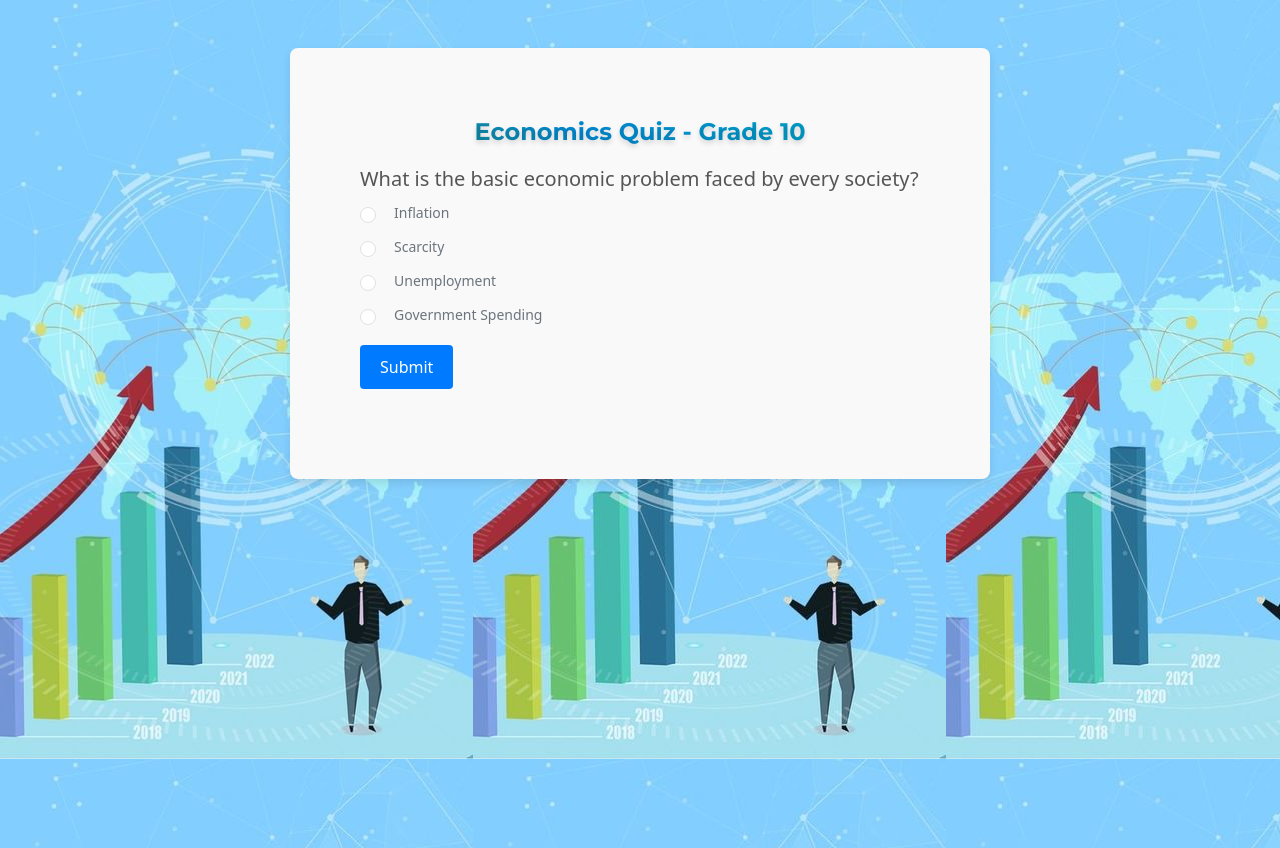
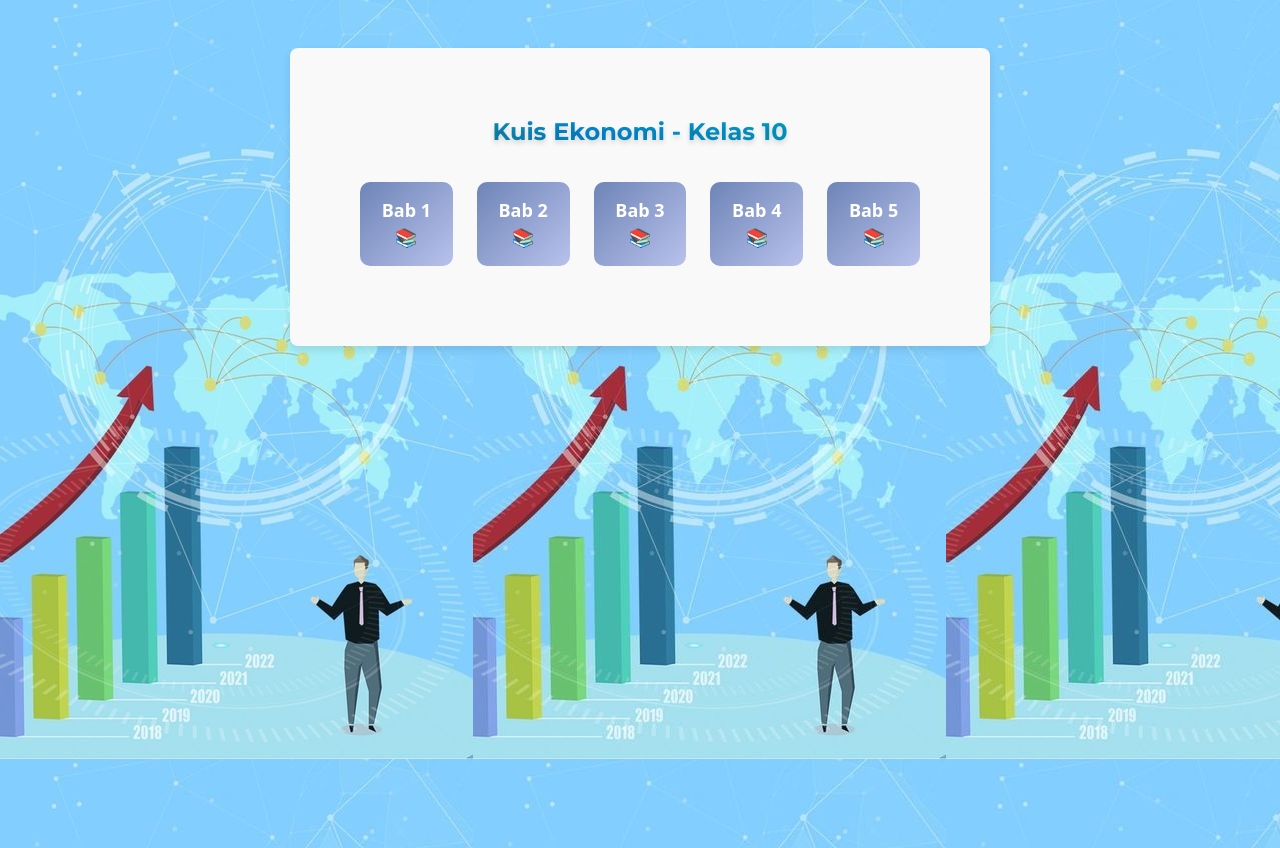
Before and after one commit to aldifnbb/web-proyek, a React (Create React App) app: page /quiz in a window 1280 px wide. Built offline with nearby package versions, Linux system fonts and the light colour scheme.

Commit message:
update quiz js and quiz css again

```diff
--- a/src/components/Quiz.css
+++ b/src/components/Quiz.css
@@ -83,3 +83,27 @@
     font-size: 18px;
     color: #555;
 }
+
+.btn-chapter {
+    width: 100%;
+    padding: 15px;
+    margin: 10px 0;
+    font-size: 18px;
+    font-weight: bold;
+    background: linear-gradient(135deg, #6e85b7, #b8c1ec);
+    color: #fff;
+    border: none;
+    border-radius: 10px;
+    transition: transform 0.3s, background 0.3s;
+    cursor: pointer;
+}
+
+.btn-chapter:hover {
+    transform: translateY(-5px);
+    background: linear-gradient(135deg, #4e73ab, #9caee3);
+}
+
+.btn-chapter:focus {
+    outline: none;
+    box-shadow: 0 0 10px rgba(0, 0, 0, 0.3);
+}
--- a/src/components/Quiz.js
+++ b/src/components/Quiz.js
@@ -1,40 +1,153 @@
 import React, { useState } from "react";
-import './Quiz.css'
+import './Quiz.css';
 
 function Quiz() {
-    const questions = [
+    // Pertanyaan tetap sama
+    const chapterQuestions = {
+        1: [
             {
-            question: "What is the basic economic problem faced by every society?",
-            options: ["Inflation", "Scarcity", "Unemployment", "Government Spending"],
-            answer: "Scarcity",
+                question: "Apa masalah ekonomi dasar yang dihadapi oleh setiap masyarakat?",
+                options: ["Inflasi", "Kelangkaan", "Pengangguran", "Pengeluaran Pemerintah"],
+                answer: "Kelangkaan",
             },
             {
-            question: "What is the term used to describe the cost of the next best alternative foregone?",
-            options: ["Opportunity Cost", "Marginal Cost", "Variable Cost", "Fixed Cost"],
-            answer: "Opportunity Cost",
+                question: "Apa istilah yang digunakan untuk menggambarkan biaya dari alternatif terbaik berikutnya yang diabaikan?",
+                options: ["Biaya Peluang", "Biaya Marginal", "Biaya Variabel", "Biaya Tetap"],
+                answer: "Biaya Peluang",
             },
             {
-            question: "Which of the following is a factor of production?",
-            options: ["Money", "Labor", "Government Policies", "Imports"],
-            answer: "Labor",
+                question: "Mana yang termasuk faktor produksi?",
+                options: ["Uang", "Tenaga Kerja", "Kebijakan Pemerintah", "Impor"],
+                answer: "Tenaga Kerja",
             },
             {
-            question: "Which economic system relies on supply and demand to determine prices?",
-            options: ["Command Economy", "Mixed Economy", "Market Economy", "Traditional Economy"],
-            answer: "Market Economy",
+                question: "Sistem ekonomi manakah yang bergantung pada penawaran dan permintaan untuk menentukan harga?",
+                options: ["Ekonomi Terencana", "Ekonomi Campuran", "Ekonomi Pasar", "Ekonomi Tradisional"],
+                answer: "Ekonomi Pasar",
             },
             {
-            question: "What do we call a sustained increase in the general price level of goods and services in an economy?",
-            options: ["Recession", "Deflation", "Depreciation", "Inflation"],
-            answer: "Inflation",
+                question: "Apa yang disebut dengan peningkatan berkelanjutan pada tingkat harga umum barang dan jasa dalam perekonomian?",
+                options: ["Resesi", "Deflasi", "Depresiasi", "Inflasi"],
+                answer: "Inflasi",
             },
-    ];
+        ],
+        2: [
+            {
+                question: "Apa tujuan utama dari kebijakan moneter?",
+                options: ["Pekerjaan penuh", "Mengendalikan inflasi", "Mengurangi kemiskinan", "Surplus perdagangan"],
+                answer: "Mengendalikan inflasi",
+            },
+            {
+                question: "Lembaga manakah yang terutama bertanggung jawab atas kebijakan moneter di sebagian besar negara?",
+                options: ["Pemerintah", "Bank Sentral", "Bank Komersial", "Pasar Saham"],
+                answer: "Bank Sentral",
+            },
+            {
+                question: "Apa alat utama yang digunakan dalam kebijakan moneter?",
+                options: ["Pajak Pendapatan", "Suku Bunga", "Tarif", "Subsidi"],
+                answer: "Suku Bunga",
+            },
+            {
+                question: "Apa yang terjadi jika suatu negara mencetak terlalu banyak uang?",
+                options: ["Deflasi", "Stabilitas Ekonomi", "Inflasi", "Penurunan perdagangan"],
+                answer: "Inflasi",
+            },
+            {
+                question: "Operasi pasar terbuka melibatkan aktivitas apa?",
+                options: ["Perdagangan dengan negara asing", "Membeli dan menjual obligasi pemerintah", "Pajak", "Membangun infrastruktur"],
+                answer: "Membeli dan menjual obligasi pemerintah",
+            },
+        ],
+        3: [
+            {
+                question: "Istilah apa yang mengacu pada perdagangan tanpa pembatasan pemerintah?",
+                options: ["Tarif", "Embargo", "Perdagangan Bebas", "Subsidi"],
+                answer: "Perdagangan Bebas",
+            },
+            {
+                question: "Apa istilah untuk pajak yang dikenakan pada barang impor?",
+                options: ["Subsidi", "Kuota", "Tarif", "Embargo"],
+                answer: "Tarif",
+            },
+            {
+                question: "Negara yang fokus pada produksi barang yang paling efisien disebut sedang melakukan apa?",
+                options: ["Keunggulan Absolut", "Keunggulan Komparatif", "Surplus Perdagangan", "Kejenuhan Pasar"],
+                answer: "Keunggulan Komparatif",
+            },
+            {
+                question: "Organisasi internasional mana yang mengawasi aturan perdagangan global?",
+                options: ["PBB", "IMF", "Bank Dunia", "WTO"],
+                answer: "WTO",
+            },
+            {
+                question: "Defisit perdagangan terjadi ketika:",
+                options: ["Ekspor suatu negara melebihi impornya", "Negara berhenti berdagang", "Impor suatu negara melebihi ekspornya", "Negara menggunakan tarif"],
+                answer: "Impor suatu negara melebihi ekspornya",
+            },
+        ],
+        4:[
+            {
+                question: "Apa yang dimaksud dengan permintaan dalam konteks ekonomi?",
+                options: ["Keinginan pembeli", "Jumlah barang yang diinginkan dan mampu dibeli", "Penawaran barang", "Ketersediaan barang"],
+                answer: "Jumlah barang yang diinginkan dan mampu dibeli",
+            },
+            {
+                question: "Hukum permintaan menyatakan bahwa, ceteris paribus, jika harga barang naik, maka:",
+                options: ["Permintaan akan tetap", "Permintaan barang tersebut meningkat", "Permintaan barang tersebut menurun", "Penawaran berkurang"],
+                answer: "Permintaan barang tersebut menurun",
+            },
+            {
+                question: "Apa yang terjadi ketika harga pasar berada di bawah harga keseimbangan?",
+                options: ["Kelebihan penawaran", "Kekurangan permintaan", "Kelebihan permintaan", "Ekuilibrium"],
+                answer: "Kelebihan permintaan",
+            },
+            {
+                question: "Elastisitas harga permintaan mengukur:",
+                options: ["Respons jumlah barang yang diminta terhadap perubahan harga", "Pendapatan nasional", "Jumlah barang yang diproduksi", "Penawaran barang"],
+                answer: "Respons jumlah barang yang diminta terhadap perubahan harga",
+            },
+            {
+                question: "Jika permintaan elastis, maka kenaikan harga barang akan:",
+                options: ["Meningkatkan total penerimaan", "Mengurangi total penerimaan", "Tidak mempengaruhi total penerimaan", "Meningkatkan jumlah barang diminta"],
+                answer: "Mengurangi total penerimaan",
+            },
+
+        ],
+        5:[
+            {
+                question: "Apa yang dimaksud dengan siklus ekonomi?",
+                options: ["Kenaikan harga barang secara tiba-tiba", "Perubahan periodik dalam tingkat aktivitas ekonomi", "Peningkatan populasi", "Perubahan nilai tukar"],
+                answer: "Perubahan periodik dalam tingkat aktivitas ekonomi",
+            },
+            {
+                question: "Tahapan ekspansi dalam siklus ekonomi ditandai dengan:",
+                options: ["Penurunan investasi", "Pengangguran tinggi", "Pertumbuhan produksi dan pendapatan", "Deflasi"],
+                answer: "Pertumbuhan produksi dan pendapatan",
+            },
+            {
+                question: "Resesi adalah fase siklus ekonomi di mana terjadi:",
+                options: ["Penurunan aktivitas ekonomi yang luas", "Pertumbuhan ekonomi", "Stabilitas harga", "Keseimbangan antara permintaan dan penawaran"],
+                answer: "Penurunan aktivitas ekonomi yang luas",
+            },
+            {
+                question: "Apa indikator yang digunakan untuk mengukur siklus ekonomi?",
+                options: ["Inflasi", "Produk Domestik Bruto (PDB)", "Tarif impor", "Keseimbangan permintaan"],
+                answer: "Produk Domestik Bruto (PDB)",
+            },
+            {
+                question: "Apa dampak dari ekspansi ekonomi pada tingkat pengangguran?",
+                options: ["Meningkatkan pengangguran", "Menurunkan pengangguran", "Tidak ada dampak", "Memperburuk resesi"],
+                answer: "Menurunkan pengangguran",
+            },
+        ],
+    };
 
     const [currentQuestionIndex, setCurrentQuestionIndex] = useState(0);
     const [selectedOption, setSelectedOption] = useState('');
     const [score, setScore] = useState(0);
     const [quizFinished, setQuizFinished] = useState(false);
     const [feedback, setFeedback] = useState('');
+    const [selectedChapter, setSelectedChapter] = useState(null);
 
     const handleOptionChange = (e) => {
         setSelectedOption(e.target.value);
@@ -42,11 +155,13 @@ function Quiz() {
 
     const handleSubmit = (e) => {
         e.preventDefault();
+        const questions = chapterQuestions[selectedChapter];
+
         if (selectedOption === questions[currentQuestionIndex].answer) {
             setScore(score + 1);
-            setFeedback('Correct!');
+            setFeedback('Benar!');
         } else {
-            setFeedback(`Wrong! The correct answer is ${questions[currentQuestionIndex].answer}`);
+            setFeedback(`Salah! Jawaban yang benar adalah ${questions[currentQuestionIndex].answer}`);
         }
 
         const nextQuestionIndex = currentQuestionIndex + 1;
@@ -69,22 +184,44 @@ function Quiz() {
         setScore(0);
         setQuizFinished(false);
         setFeedback('');
+        setSelectedChapter(null);
+    };
+
+    const selectChapter = (chapter) => {
+        setSelectedChapter(chapter);
     };
 
     return (
         <div className="quiz-container">
-            <h1>Economics Quiz - Grade 10</h1>
+            <h1>Kuis Ekonomi - Kelas 10</h1>
+            {!selectedChapter ? (
+                <div className="chapter-selection">
+                    <div className="row">
+                        {[1, 2, 3, 4, 5,].map((chapter) => (
+                            <div key={chapter} className="col">
+                                <button
+                                    onClick={() => selectChapter(chapter)}
+                                    className={`btn btn-chapter chapter-${chapter}`}
+                                >
+                                    {`Bab ${chapter}`} 📚
+                                </button>
+                            </div>
+                        ))}
+                    </div>
+                </div>
+            ) : (
+                <div>
                     {quizFinished ? (
                         <div className="quiz-results">
-                    <h2>Quiz Finished!</h2>
-                    <p>Your score: {score} out of {questions.length}</p>
-                    <button onClick={restartQuiz}>Restart Quiz</button>
+                            <h2>Kuis Selesai!</h2>
+                            <p>Skor Anda: {score} dari {chapterQuestions[selectedChapter].length}</p>
+                            <button onClick={restartQuiz}>Mulai Lagi</button>
                         </div>
                     ) : (
                         <div className="quiz-question">
-                    <h2>{questions[currentQuestionIndex].question}</h2>
+                            <h2>{chapterQuestions[selectedChapter][currentQuestionIndex].question}</h2>
                             <form onSubmit={handleSubmit}>
-                        {questions[currentQuestionIndex].options.map((option, index) => (
+                                {chapterQuestions[selectedChapter][currentQuestionIndex].options.map((option, index) => (
                                     <div key={index} className="form-check">
                                         <input
                                             type="radio"
@@ -101,9 +238,12 @@ function Quiz() {
                                         </label>
                                     </div>
                                 ))}
-                        <button type="submit" className="btn btn-primary mt-3">Submit</button>
+                                <button type="submit" className="btn btn-primary mt-3">Kirim</button>
                             </form>
                             {feedback && <div className="alert alert-info mt-3">{feedback}</div>}
+                        </div>
+                    )}
+                    <button onClick={restartQuiz} className="btn btn-secondary mt-3">Kembali ke Pilihan Bab</button>
                 </div>
             )}
         </div>
```
Lines whose indentation alone changed are shown as unchanged.
